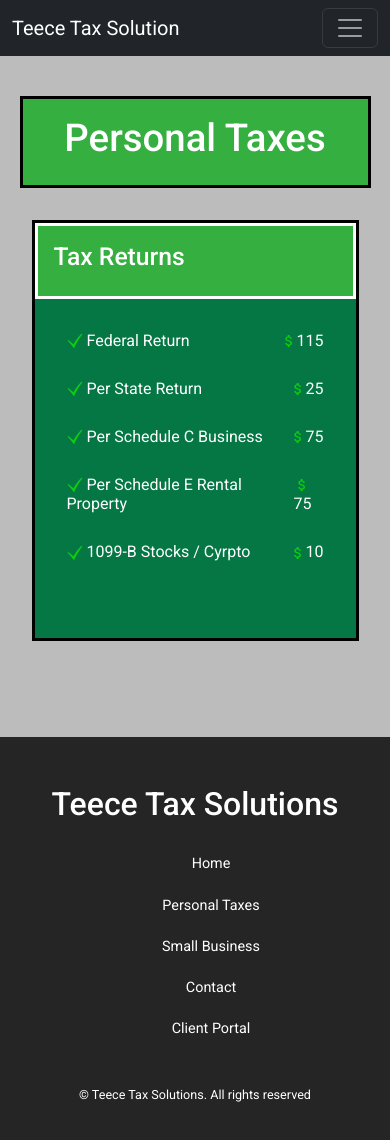
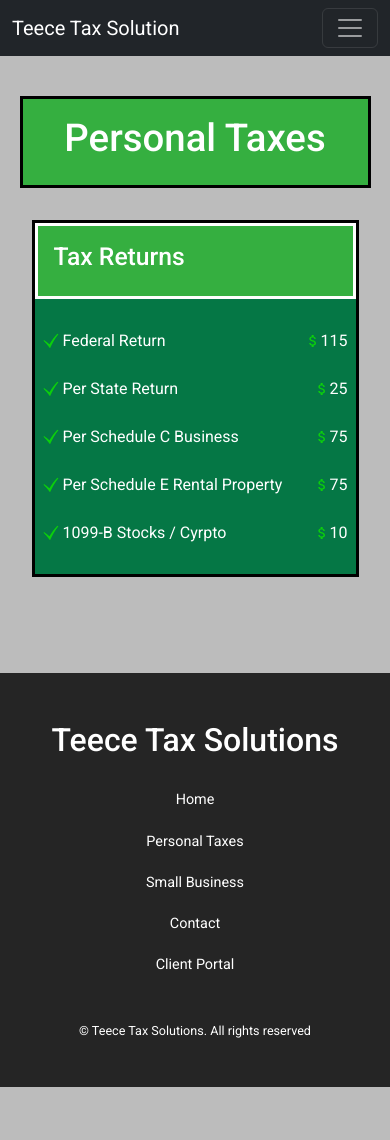
Before and after one commit to Jmajane/teece-tax, a React (Create React App) app: page /PersonalTaxes in a window 390 px wide. Shown: the top 1140 px of the page. After the commit the page ends 1087 px from the top, so only its background shows below. Built offline with nearby package versions, Linux system fonts and the light colour scheme.

Commit message:
updated css for mobile use

```diff
--- a/src/pages/footer/footer.css
+++ b/src/pages/footer/footer.css
@@ -30,11 +30,14 @@ footer a {
 a:hover {
     color: rgb(16, 205, 16);
 }
+
+
 /* MEDIA QEURIES (SMALL DEVICES) */
 
 @media screen and (max-width: 600px) {
     .permalinks {
         flex-direction: column;
         gap: 1.5rem;
+        padding: 0;
     }
 }
--- a/src/pages/personal/personalTaxes.css
+++ b/src/pages/personal/personalTaxes.css
@@ -48,3 +48,13 @@
     border-radius: 0 0 2.2rem 2.2rem;
     box-shadow: 0 1rem 1rem rgb(13, 159, 18);
 }
+
+@media screen and (max-width: 600px) {
+    .personalTaxes__list li{
+        margin-left: -1.5rem;
+        margin-right: -1.5rem;
+    }
+    .personalTaxes__list {
+       padding-bottom: 0;
+    }
+}
--- a/src/pages/smallBusiness/smallBusiness.css
+++ b/src/pages/smallBusiness/smallBusiness.css
@@ -56,5 +56,10 @@
     .smallBusiness__list li{
         flex-wrap: wrap;
         text-align: left;
+        margin-left: -1.5rem;
+        margin-right: -1.5rem;
+    }
+    .smallBusiness__list {
+        padding-bottom: 0;
     }
 }
```
Also changed, not shown: src/pages/personal/PersonalTaxes.jsx (+6 -6 lines).
